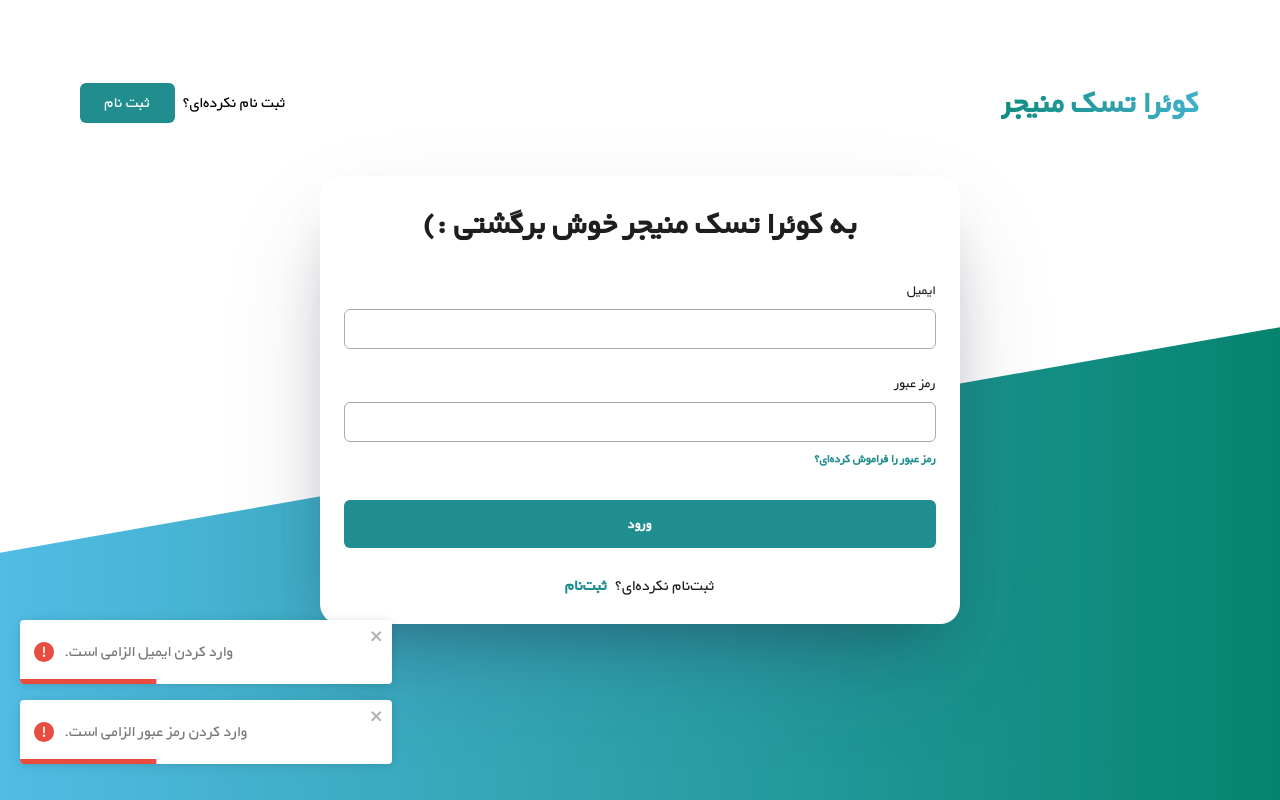
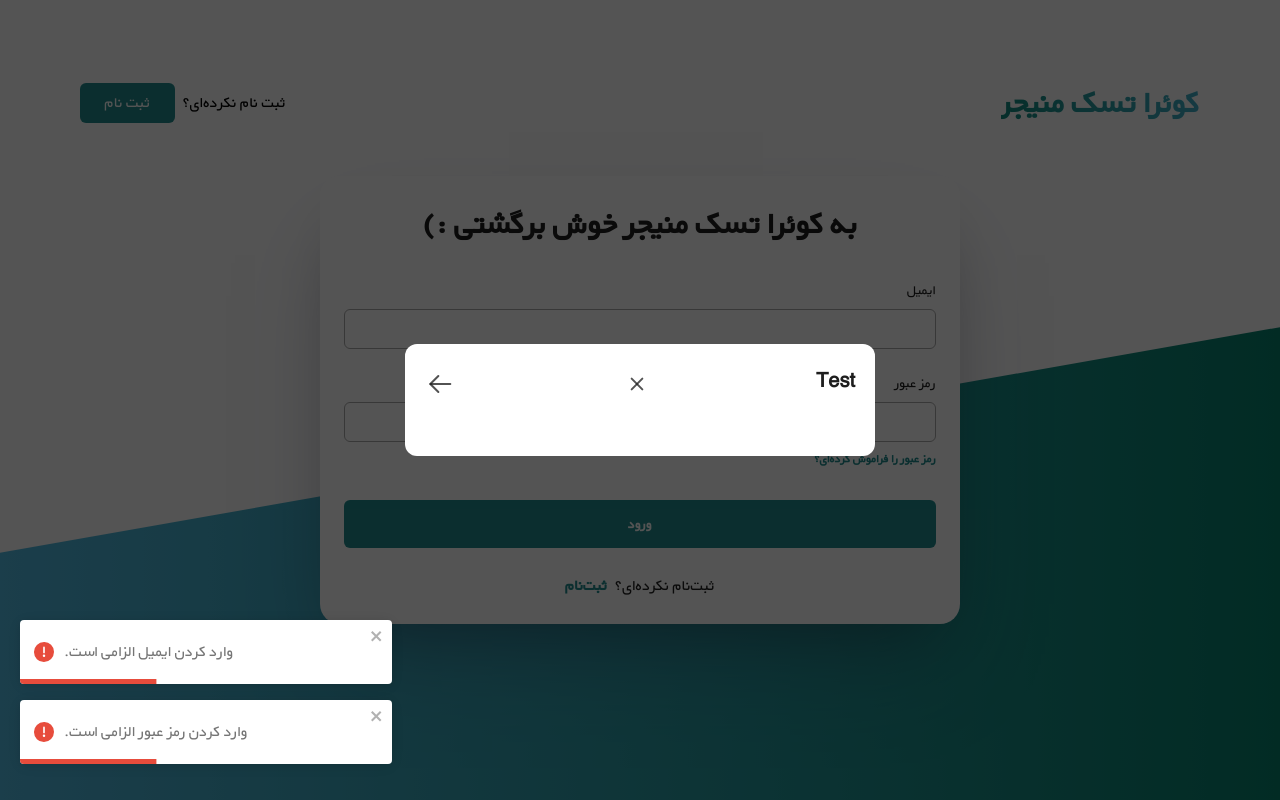
Before and after one commit to HeliaBigdeli/Taskban, a React (Create React App) app: page / in a window 1280 px wide. Both pictures are taken after a click on the button "ورود". Built offline with nearby package versions, Linux system fonts and the light colour scheme.

Commit message:
Modal Layout Completed

```diff
--- a/src/components/Authentication/Login/index.tsx
+++ b/src/components/Authentication/Login/index.tsx
@@ -4,6 +4,7 @@ import { Link } from "react-router-dom";
 import Button from "../../Common/Form/Button";
 import { useState } from "react";
 import { required, validate } from "../../../Utils/validator";
+import Modal from "../../Common/Modal";
 
 const rules = {
   email: [required],
@@ -20,12 +21,14 @@ const Login: React.FC = (): JSX.Element => {
     email: "",
     password: "",
   });
+  const [isOpen, setIsOpen] = useState(false);
 
   const handleChange = (name: string, value: string) => {
     setValues({ ...values, [name]: value });
   };
 
   const handleClick = () => {
+    setIsOpen(true);
     const resultErrors = validate(values, rules);
     setErrors(resultErrors);
   };
@@ -65,6 +68,17 @@ const Login: React.FC = (): JSX.Element => {
             hasIcon={false}
             className="text-white text-sm leading-normal font-extrabold h-12 self-stretch rounded-md bg-brand-primary"
           />
+          <Modal
+            modal={isOpen}
+            setModal={setIsOpen}
+            hasHeader={true}
+            header={{ text: "Test", order: 3 }}
+            hasCloseIcon={true}
+            closeIcon={{ order: 2 }}
+            hasBackIcon={true}
+            backIcon={{ order: 1 }}
+            hasColor={false}
+          />
           <div className="flex gap-XS">
             <Link
               className="text-brand-primary text-base font-extrabold"
--- /dev/null
+++ b/src/components/Common/Modal/index.tsx
@@ -0,0 +1,113 @@
+import Icon from "../Icon/";
+
+interface IHeader {
+  text?: string;
+  order?: number;
+}
+
+interface ICloseIcon {
+  color?: string;
+  order?: number;
+}
+
+interface IBackIcon {
+  color?: string;
+  order?: number;
+}
+
+interface IProps extends React.PropsWithChildren {
+  modal: boolean;
+  setModal: (value: boolean | ((prevVar: boolean) => boolean)) => void;
+  hasHeader: boolean;
+  header?: IHeader;
+  hasCloseIcon: boolean;
+  closeIcon?: ICloseIcon;
+  hasBackIcon: boolean;
+  backIcon?: IBackIcon;
+  hasColor?: boolean;
+  coloredSquare?: string;
+}
+
+const Modal: React.FC<IProps> = ({
+  modal,
+  setModal,
+  hasHeader,
+  header,
+  children,
+  hasBackIcon,
+  backIcon = { name: "back" },
+  hasCloseIcon,
+  closeIcon = { name: "close" },
+  hasColor,
+  coloredSquare,
+}): JSX.Element => {
+  const handleClick = (e: React.SyntheticEvent<EventTarget>) => {
+    if (e.target === e.currentTarget) setModal(!modal);
+  };
+
+  const handleClose = () => {
+    setModal(false);
+  };
+
+  const history: History = window.history;
+
+  const handleBack = () => {
+    history.back();
+  };
+
+  return (
+    <>
+      {modal && (
+        <div
+          className="flex items-center justify-center bg-modalOverlay fixed top-0 right-0 left-0 bottom-0 z-10"
+          onClick={handleClick}
+        >
+          <div className="flex w-auto max-w-[80%] min-w-[20%] rounded-[12px] p-[20px] flex-col items-center gap-XL bg-white">
+            <div
+              className={`flex justify-between items-center w-[430px] h-L ${
+                hasHeader === false &&
+                hasBackIcon === false &&
+                hasCloseIcon === false
+                  ? "hidden"
+                  : ""
+              }`}
+            >
+              <button
+                className={`order-1 w-auto h-M order-${backIcon.order} ${
+                  hasBackIcon ? "" : "invisible"
+                }`}
+                onClick={handleBack}
+              >
+                <Icon icon="back" color="#1e1e1ec4" size={32} />
+              </button>
+              <h2
+                className={`flex items-center gap-[13px] order-3 font-extrabold text-xl text-black order-${
+                  header?.order
+                } ${hasHeader ? "" : "invisible"}
+                `}
+              >
+                {header?.text}
+                {hasColor && (
+                  <div className={`w-XS h-XS bg-${coloredSquare}`}></div>
+                )}
+              </h2>
+              <button
+                className={`order-2 w-auto h-M order-${closeIcon.order} ${
+                  hasCloseIcon ? "" : "invisible"
+                }`}
+                onClick={handleClose}
+              >
+                <Icon icon="close" color="#1e1e1ec4" size={32} />
+              </button>
+            </div>
+            <div className="flex w-auto bg-grape-primary gap-[28px]">
+              {children}
+            </div>
+          </div>
+        </div>
+      )}
+    </>
+  );
+};
+
+export default Modal;
--- a/tailwind.config.js
+++ b/tailwind.config.js
@@ -27,7 +27,8 @@ module.exports = {
       indigo_primary: "#4C6EF5",
       indigo_secondary: "#DBE4FF",
       blue_secondary: "#D0EBFF",
-      blue_primary: "#228BE6"
+      blue_primary: "#228BE6",
+      modalOverlay: '#000000ab',
     },
 
     fontFamily: {
```
Also changed, not shown: 2 other files (tests, documents, lock files or other folders). Lines whose indentation alone changed are shown as unchanged.
